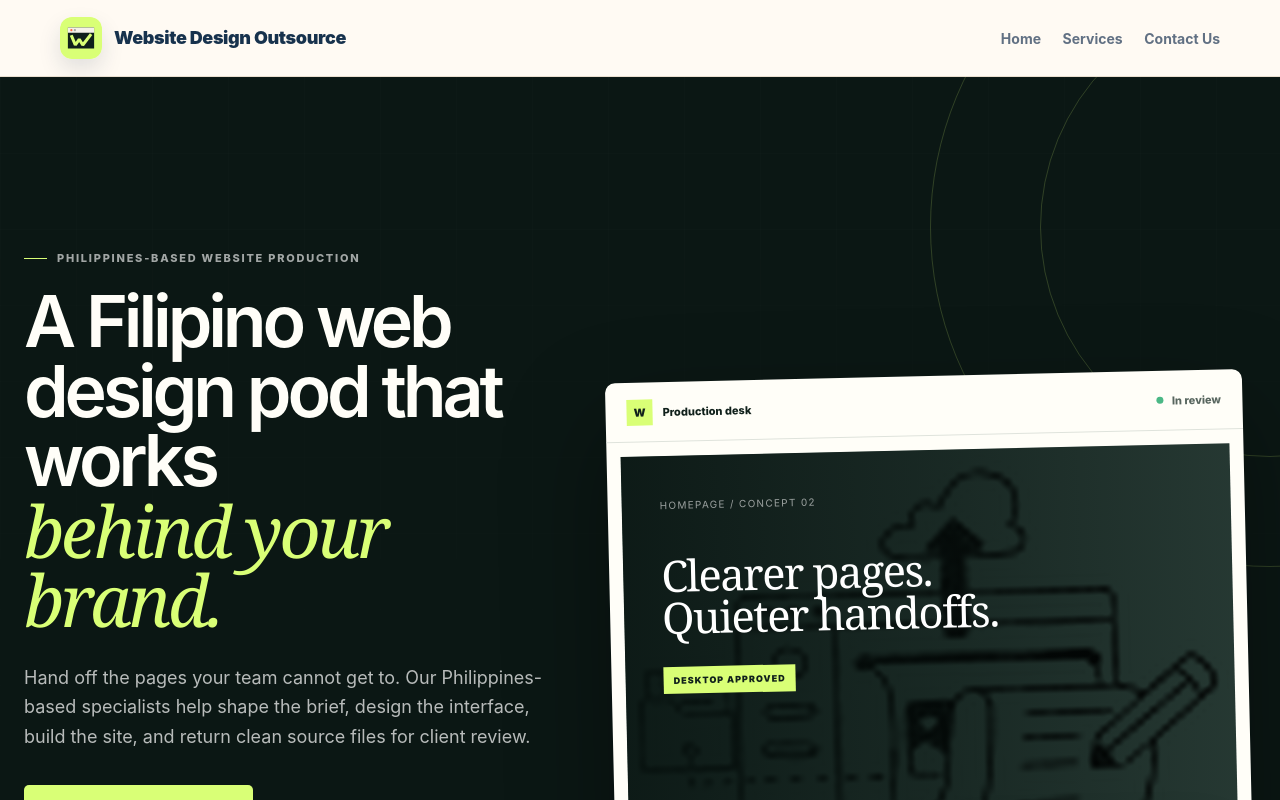
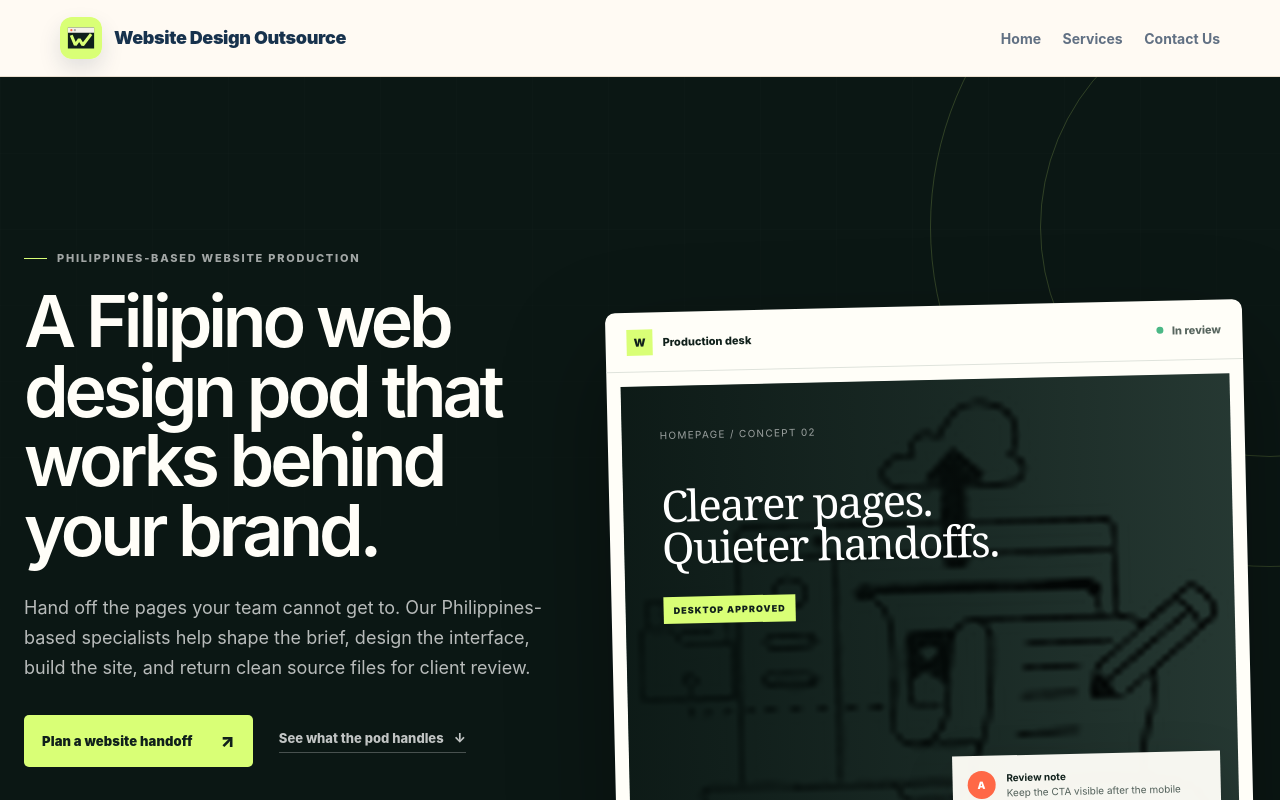
Before and after one commit to coolifystealthagents/websitedesignoutsource, a Next.js app: page / in a window 1280 px wide. Shown: the top 800 px of the page. Built offline with nearby package versions, Linux system fonts and the light colour scheme.

Commit message:
fix: keep homepage H1 plain

```diff
--- a/app/page.tsx
+++ b/app/page.tsx
@@ -58,7 +58,7 @@ export default function Home() {
           <div className="studio-shell studio-hero-grid">
             <div className="studio-hero-copy">
               <p className="studio-kicker"><span /> Philippines-based website production</p>
-              <h1>A Filipino web design pod that works <em>behind your brand.</em></h1>
+              <h1>A Filipino web design pod that works behind your brand.</h1>
               <p className="studio-intro">Hand off the pages your team cannot get to. Our Philippines-based specialists help shape the brief, design the interface, build the site, and return clean source files for client review.</p>
               <div className="studio-actions">
                 <a className="studio-button studio-button-primary" href="/contact">Plan a website handoff <span>↗</span></a>
--- a/package.json
+++ b/package.json
@@ -3,6 +3,8 @@
   "private": true,
   "scripts": {
     "dev": "next dev",
+    "test": "node --test tests/*.test.mjs",
+    "prebuild": "npm test",
     "build": "next build",
     "start": "next start -H 0.0.0.0 -p 3000",
     "lint": "tsc --noEmit"
```
Also changed, not shown: 1 other file (tests, documents, lock files or other folders).
